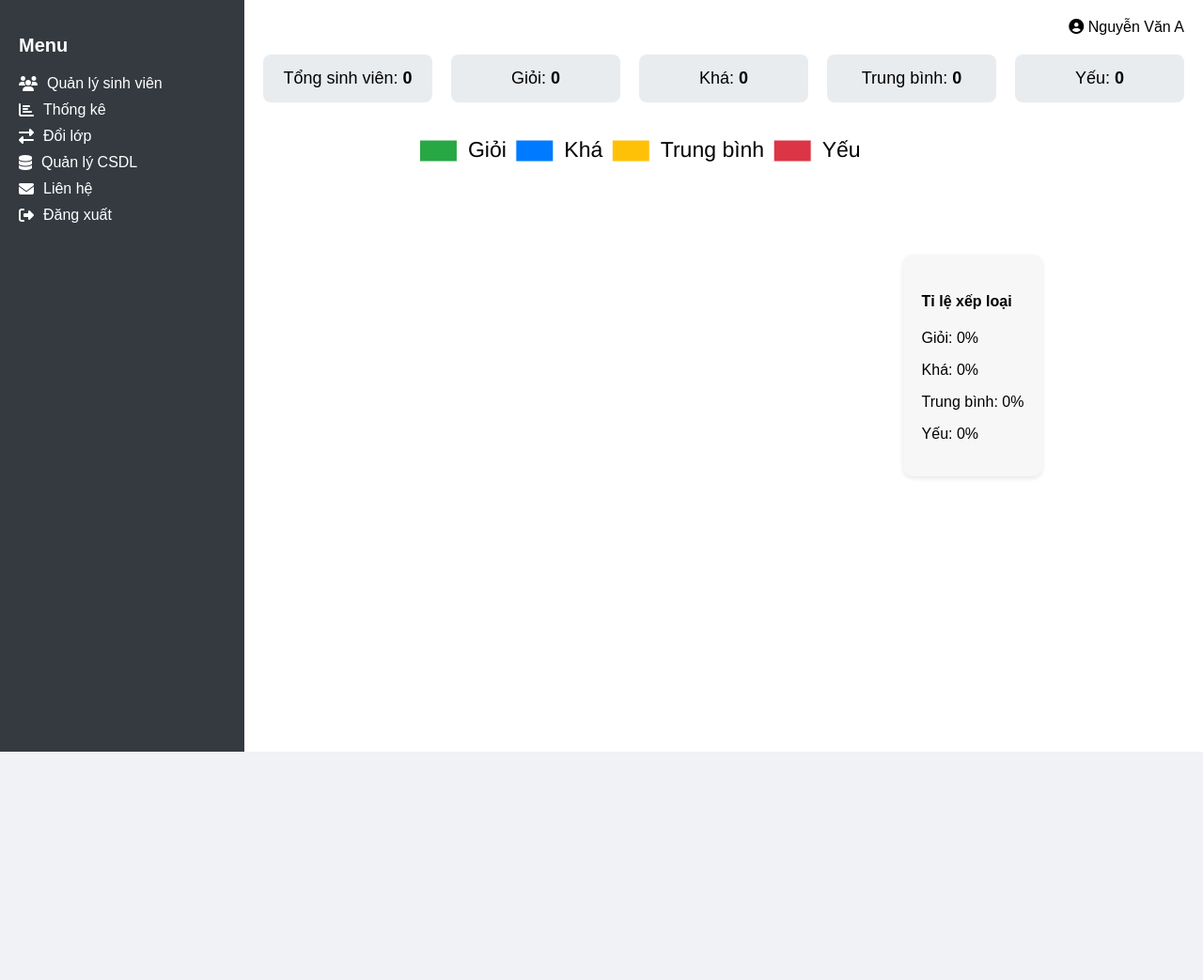
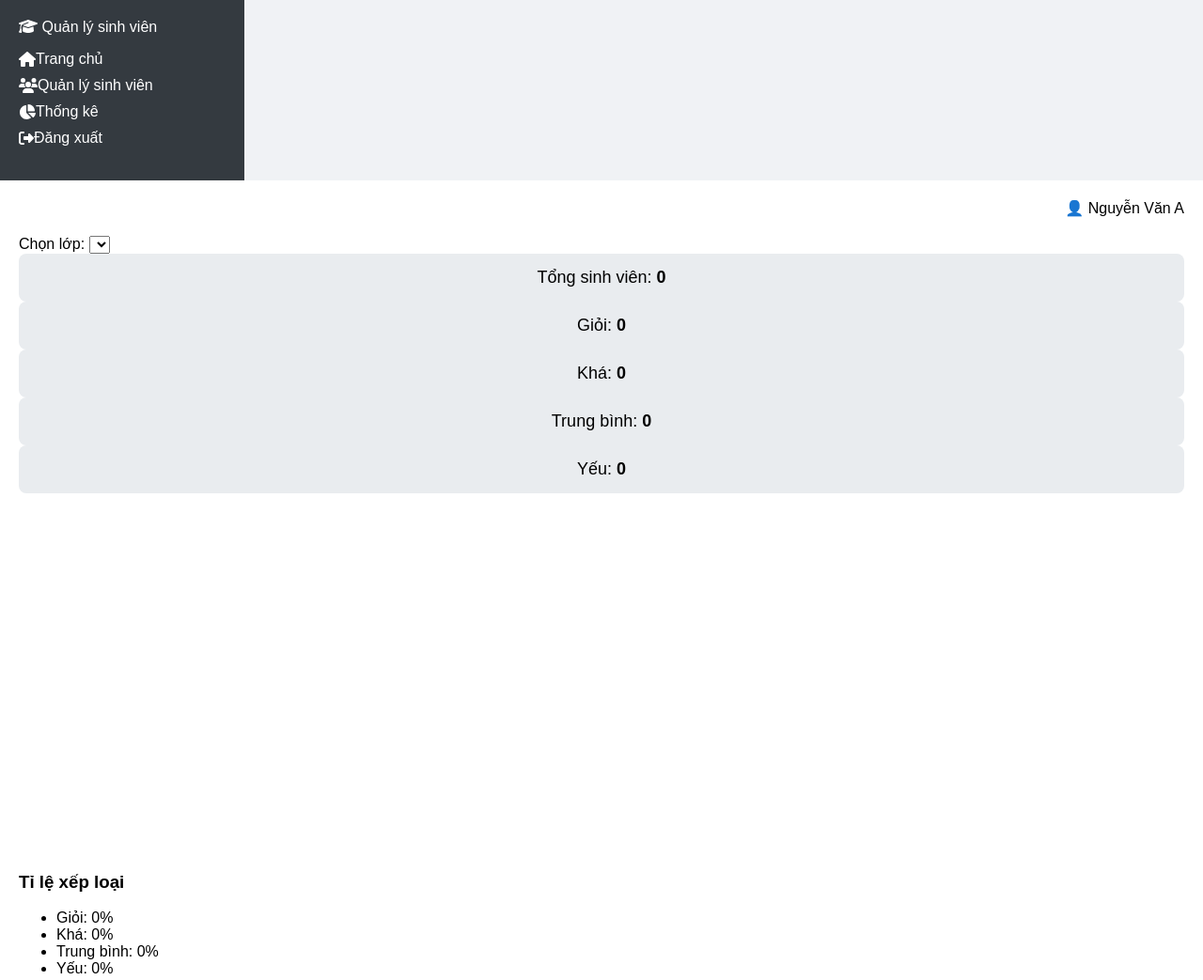
Before and after one commit to Rumnn/BTL-KTPM, a plain HTML site: page Frontend/html/thongke.html in a window 1280 px wide. Shown: the whole page at 94% size. Before the commit the page ends 800 px from the top, so only its background shows below. Drawn offline with nearby package versions, Linux system fonts and the light colour scheme.

Commit message:
Update thongke.html

```diff
--- a/Frontend/html/thongke.html
+++ b/Frontend/html/thongke.html
@@ -4,53 +4,60 @@
   <meta charset="UTF-8" />
   <meta name="viewport" content="width=device-width, initial-scale=1.0" />
   <title>Thống kê sinh viên</title>
-  <link rel="stylesheet" href="../css/thongke.css">
-  <link rel="stylesheet" href="https://cdnjs.cloudflare.com/ajax/libs/font-awesome/6.5.0/css/all.min.css" />
+  <link rel="stylesheet" href="../css/thongke.css" />
+  <script src="https://cdnjs.cloudflare.com/ajax/libs/font-awesome/6.5.0/js/all.min.js" defer></script>
   <script src="https://cdn.jsdelivr.net/npm/chart.js"></script>
 </head>
-<body onload="renderStatistics()">
-  <div class="dashboard-container">
-    <!-- Sidebar -->
+<body>
+  <div class="container">
     <aside class="sidebar">
-      <h2>Menu</h2>
+      <div class="sidebar-title">
+        <i class="fas fa-graduation-cap"></i>
+        <span>Quản lý sinh viên</span>
+      </div>
       <ul>
-        <li><a href="index.html"><i class="fas fa-users"></i> Quản lý sinh viên</a></li>
-        <li><a href="thongke.html"><i class="fas fa-chart-bar"></i> Thống kê</a></li>
-        <li><a href="#"><i class="fas fa-exchange-alt"></i> Đổi lớp</a></li>
-        <li><a href="#"><i class="fas fa-database"></i> Quản lý CSDL</a></li>
-        <li><a href="#"><i class="fas fa-envelope"></i> Liên hệ</a></li>
-        <li><a href="javascript:void(0);" onclick="logout()"><i class="fas fa-sign-out-alt"></i> Đăng xuất</a></li>
+        <li><a href="giaodien.html"><i class="fas fa-house"></i><span>Trang chủ</span></a></li>
+        <li><a href="index.html"><i class="fas fa-users"></i><span>Quản lý sinh viên</span></a></li>
+        <li><a href="thongke.html"><i class="fas fa-chart-pie"></i><span>Thống kê</span></a></li>
+        <li><a href="javascript:void(0);" onclick="logout()"><i class="fas fa-right-from-bracket"></i><span>Đăng xuất</span></a></li>
       </ul>
     </aside>
 
-    <!-- Main content -->
     <main class="main-content">
-      <header class="header">
-        <div class="user-info">
-          <i class="fas fa-user-circle"></i> Nguyễn Văn A
-        </div>
-      </header>
+      <div class="header">
+        <div class="user-info">👤 Nguyễn Văn A</div>
+      </div>
 
-      <section class="stats">
+      <div class="class-filter">
+        <label for="class-selector">Chọn lớp:</label>
+        <select id="class-selector"></select>
+      </div>
+
+      <section class="stats-row">
         <div class="stat-box">Tổng sinh viên: <strong id="total-students">0</strong></div>
-        <div class="stat-box">Giỏi: <strong id="gioi">0</strong></div>
-        <div class="stat-box">Khá: <strong id="kha">0</strong></div>
-        <div class="stat-box">Trung bình: <strong id="trungbinh">0</strong></div>
-        <div class="stat-box">Yếu: <strong id="yeu">0</strong></div>
+        <div class="stat-box">Giỏi: <strong id="gioi-count">0</strong></div>
+        <div class="stat-box">Khá: <strong id="kha-count">0</strong></div>
+        <div class="stat-box">Trung bình: <strong id="tb-count">0</strong></div>
+        <div class="stat-box">Yếu: <strong id="yeu-count">0</strong></div>
       </section>
 
-      <div class="chart-percent-wrapper">
-        <canvas id="scoreChart" width="400" height="400"></canvas>
-        <div class="percent-info">
-          <h4>Tỉ lệ xếp loại</h4>
-          <p>Giỏi: <span id="excellent-percent">0%</span></p>
-          <p>Khá: <span id="good-percent">0%</span></p>
-          <p>Trung bình: <span id="average-percent">0%</span></p>
-          <p>Yếu: <span id="poor-percent">0%</span></p>
+      <section class="chart-section">
+        <div class="chart-container">
+          <canvas id="chart" width="380" height="380"></canvas>
         </div>
-      </div>
+        <div class="chart-summary">
+          <h3>Tỉ lệ xếp loại</h3>
+          <ul id="chart-legend">
+            <li>Giỏi: <span id="gioi-pct">0%</span></li>
+            <li>Khá: <span id="kha-pct">0%</span></li>
+            <li>Trung bình: <span id="tb-pct">0%</span></li>
+            <li>Yếu: <span id="yeu-pct">0%</span></li>
+          </ul>
+        </div>
+      </section>
     </main>
   </div>
+
   <script src="../js/thongke.js"></script>
 </body>
 </html>
```
